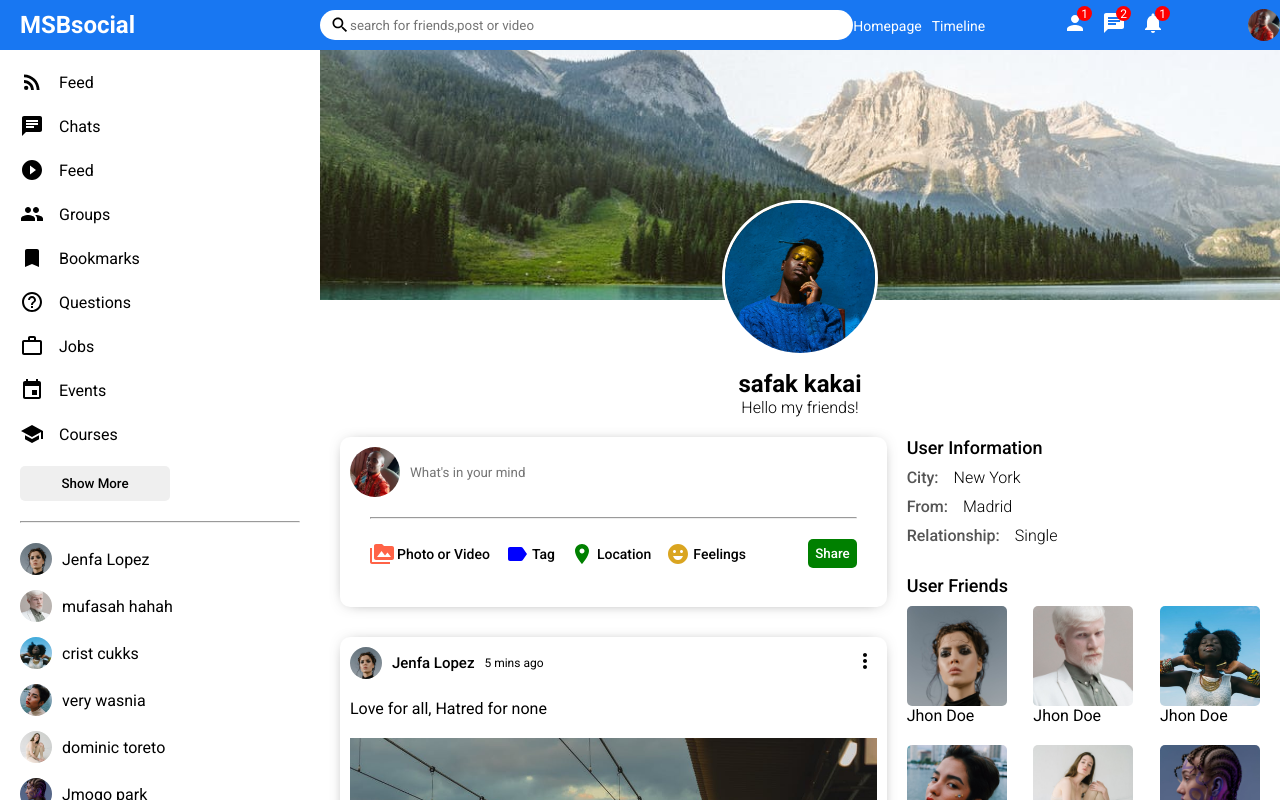
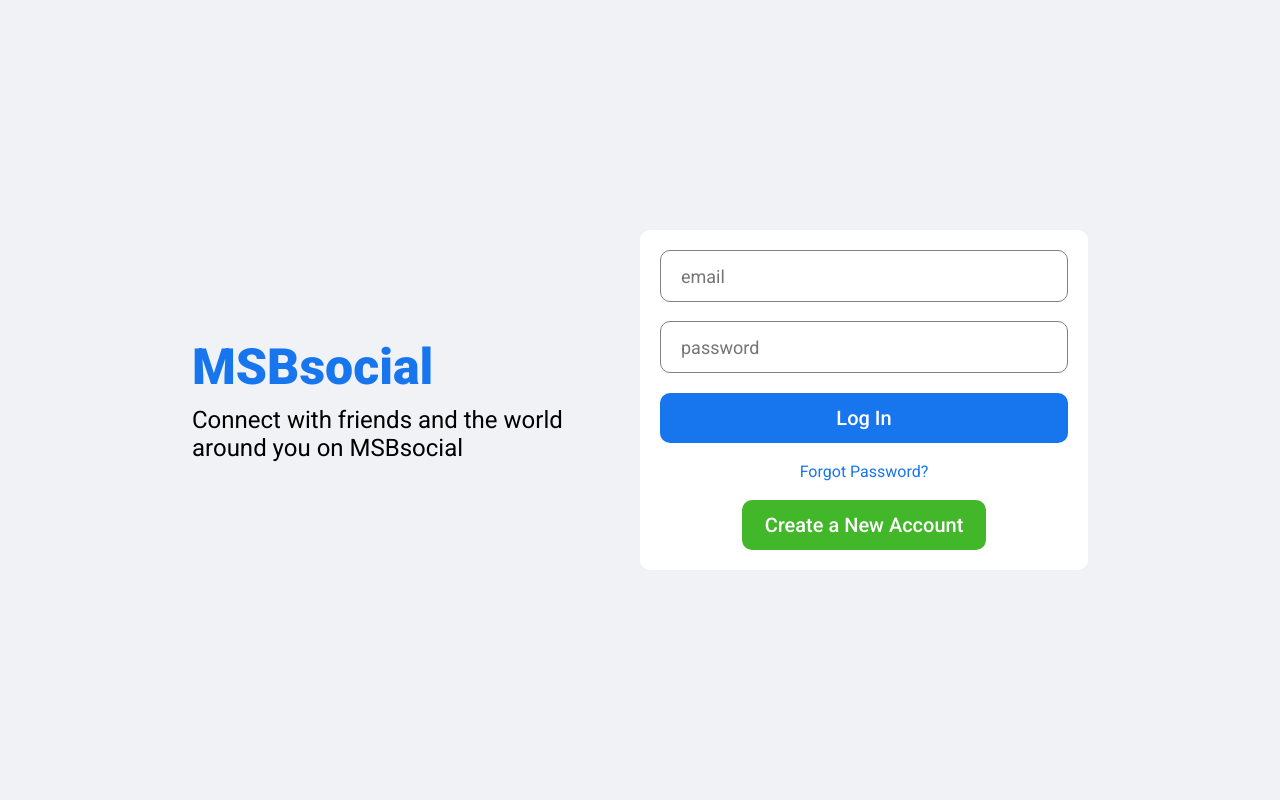
Before and after one commit to mrsuber/social-media-mern-application, a React (Create React App) app in the folder client/: page / in a window 1280 px wide. Shown: the top 800 px of the page. Built offline with nearby package versions, Linux system fonts and the light colour scheme; the HTML template or start-up script is replaced by a standard one.

Commit message:
login page done:

```diff
--- a/client/src/App.js
+++ b/client/src/App.js
@@ -1,8 +1,8 @@
-import {Homepage,Profile} from "./pages"
+import {Homepage,Profile,Login} from "./pages"
 function App() {
   return (
     <div >
-    <Profile />
+    <Login />
     </div>
   );
 }
--- a/client/src/pages/index.js
+++ b/client/src/pages/index.js
@@ -1,2 +1,3 @@
 export {default as Homepage} from './home/Homepage';
 export {default as Profile} from './profile/Profile';
+export {default as Login} from './login/Login';
--- /dev/null
+++ b/client/src/pages/login/Login.css
@@ -0,0 +1,80 @@
+.social__login{
+  width: 100vw;
+  height: 100vh;
+  background-color: #f0f2f5;
+  display: flex;
+  align-items: center;
+  justify-content: center;
+}
+.social__loginWrapper{
+  width: 70%;
+  height: 70%;
+  display: flex;
+}
+.social__loginLeft,.social__loginRight{
+  flex: 1;
+  display: flex;
+  flex-direction: column;
+  justify-content: center;
+
+}
+
+.social__loginLogo{
+  font-size: 50px;
+  font-weight: 800;
+  color:#1775ee;
+  margin-bottom: 10px;
+
+}
+
+.social__loginDesc{
+  font-size: 24px;
+}
+
+.social__loginBox{
+  height: 300px;
+  padding: 20px;
+  background-color: white;
+  border-radius: 10px;
+  display: flex;
+  flex-direction: column;
+  justify-content: space-between;
+}
+.social__loginInput{
+  height: 50px;
+  border-radius: 10px;
+  border: 1px solid gray;
+  font-size: 18px;
+  padding-left: 20px;
+}
+.social__loginInput:focus{
+  outline: none;
+}
+
+.social__loginButton{
+  height: 50px;
+  border-radius: 10px;
+  border:none;
+  background-color: #1775ee;
+  color: white;
+  font-size: 20px;
+  font-weight: 500;
+  cursor: pointer;
+}
+.social__loginForgot{
+  text-align: center;
+  color: #1775ee;
+}
+
+.social__loginRegisterButton{
+  width: 60%;
+  align-self: center;
+  height: 50px;
+  border-radius: 10px;
+  border:none;
+  background-color: #42b72a;
+  color: white;
+  font-size: 20px;
+  font-weight: 500;
+  cursor: pointer;
+}
--- /dev/null
+++ b/client/src/pages/login/Login.jsx
@@ -0,0 +1,26 @@
+import React from 'react'
+import './Login.css'
+const Login = () => {
+  return (
+    <div className="social__login">
+    <div className="social__loginWrapper">
+      <div className="social__loginLeft">
+        <h3 className="social__loginLogo">MSBsocial</h3>
+        <span className="social__loginDesc">Connect with friends and the world around you on MSBsocial</span>
+      </div>
+      <div className="social__loginRight">
+        <div className="social__loginBox">
+          <input placeholder="email"  className="social__loginInput" />
+          <input placeholder="password"  className="social__loginInput" />
+          <button className="social__loginButton">Log In</button>
+          <span className="social__loginForgot">Forgot Password?</span>
+          <button className="social__loginRegisterButton">Create a New Account</button>
+          </div>
+      </div>
+    </div>
+
+    </div>
+  )
+}
+
+export default Login
```
